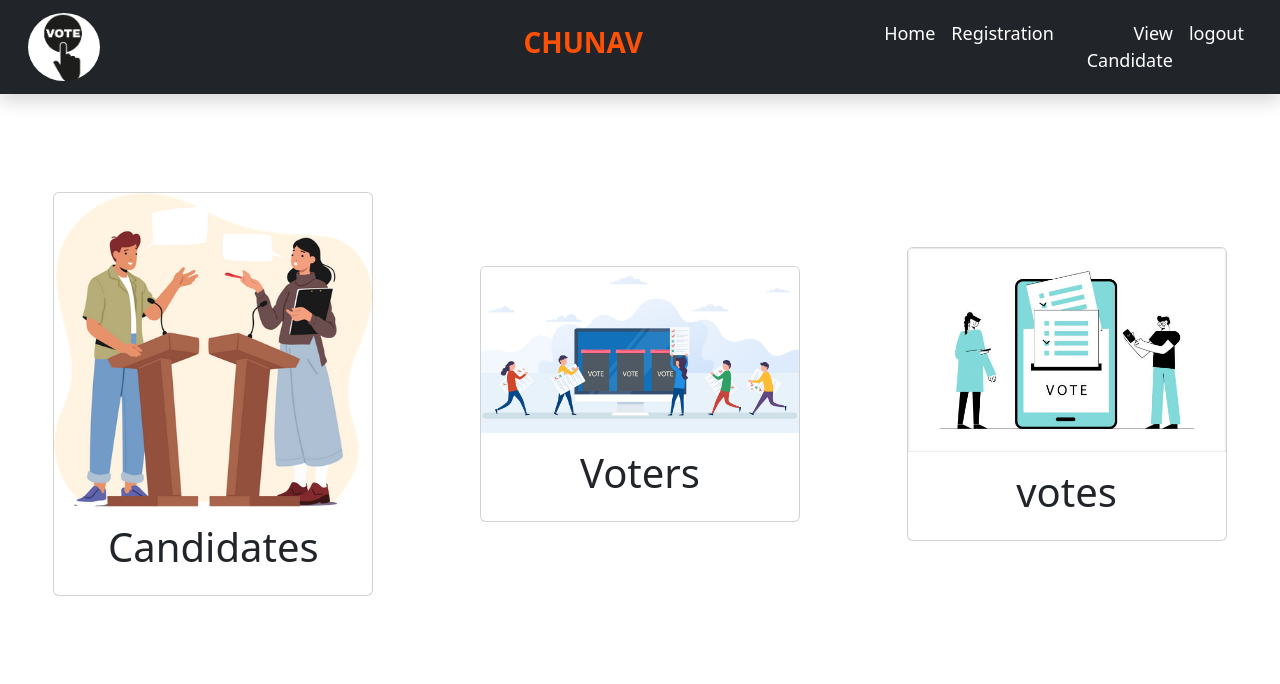
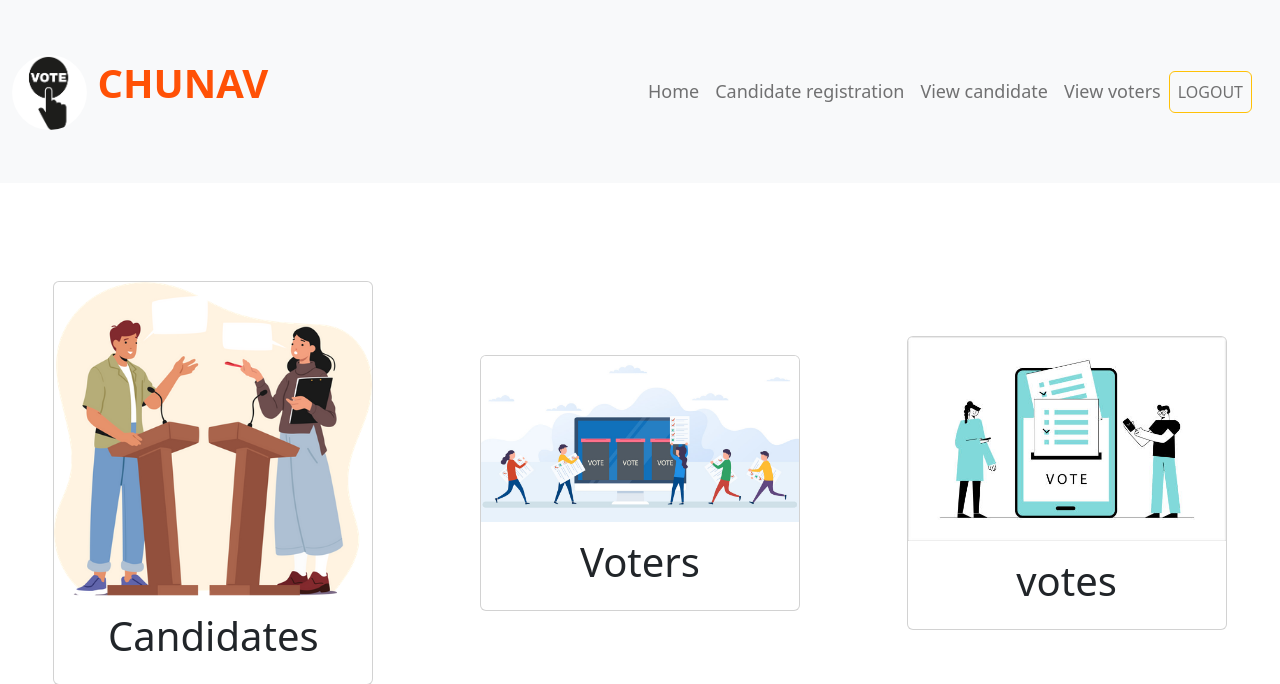
Before and after one commit to mearjuntripathi/PHP, a PHP site: page /AdminPanel.html in a window 1280 px wide. Shown: the top 684 px of the page. Run offline with PHP 8.4, Linux system fonts and the light colour scheme.

Commit message:
some design change

```diff
--- a/Elector website/AdminPanel.html
+++ b/Elector website/AdminPanel.html
@@ -1,13 +1,12 @@
 <!DOCTYPE html>
 <html lang="en">
+
 <head>
   <meta charset="UTF-8">
   <meta http-equiv="X-UA-Compatible" content="IE=edge">
   <meta name="viewport" content="width=device-width, initial-scale=1.0">
-    <link href="https://cdn.jsdelivr.net/npm/bootstrap@5.2.0-beta1/dist/css/bootstrap.min.css"
-          rel="stylesheet"
-          integrity="sha384-0evHe/X+R7YkIZDRvuzKMRqM+OrBnVFBL6DOitfPri4tjfHxaWutUpFmBp4vmVor"
-          crossorigin="anonymous">
+  <link href="https://cdn.jsdelivr.net/npm/bootstrap@5.2.0-beta1/dist/css/bootstrap.min.css" rel="stylesheet"
+    integrity="sha384-0evHe/X+R7YkIZDRvuzKMRqM+OrBnVFBL6DOitfPri4tjfHxaWutUpFmBp4vmVor" crossorigin="anonymous">
 
   <script src="https://cdn.jsdelivr.net/npm/bootstrap@5.2.3/dist/js/bootstrap.bundle.min.js"></script>
 
@@ -20,32 +19,26 @@
 <body>
 
   <!-- this is nav bar on dashboard -->
-
-    <nav class="navbar navbar-expand-lg navbar-light bg-dark shadow" id="fixed">
+  <nav class="navbar navbar-expand-lg navbar-light bg-light py-5">
     <div class="container-fluid">
-          <a class="navbar-brand d-flex" href="#">
-              <div class="flex-column">
-                <i class="social-icon"><img class="rounded-circle" style="width:15%"
-                        src="./image/member_voting.png" alt="logo">
-                </i>
+      <a class="navbar-brand chunav fs-1" href="#">
+        <img src="./image/member_voting.png" alt="" width="75" height="75"
+          class="d-inline-block align-text-top rounded-circle">
+        CHUNAV
       </a>
-          </div>
-          <h3 class="chunav">CHUNAV</h3>
-
-            <button class="navbar-toggler " type="button" data-bs-toggle="collapse"
-                data-bs-target="#navbarSupportedContent" aria-controls="navbarSupportedContent" aria-expanded="false"
-                aria-label="Toggle navigation">
-                <span class="navbar-toggler-icon btn btn-light"></span>
+      <button class="navbar-toggler" type="button" data-bs-toggle="collapse" data-bs-target="#navbarNavAltMarkup"
+        aria-controls="navbarNavAltMarkup" aria-expanded="false" aria-label="Toggle navigation">
+        <span class="navbar-toggler-icon"></span>
       </button>
-
-            <div class="collapse navbar-collapse" id="navbarSupportedContent">
-                <div class="form-white input-group" style="width: 250px;">
-                </div>
-                <ul class="navbar-nav ms-auto me-3">
-                    <li class="nav-item"><a class="nav-link js-scroll-trigger font" href="#">Home</a></li>
-                    <li class="nav-item"><a class="nav-link js-scroll-trigger font" href="#">Registration</a></li>
-                    <li class="nav-item"><a class="nav-link js-scroll-trigger font" href="#">View Candidate</a></li>
-                    <li class="nav-item"><a class="nav-link js-scroll-trigger font" href="#">logout</a></li>
+      <div class="collapse navbar-collapse" id="navbarNavAltMarkup">
+        <ul class="navbar-nav ms-auto me-3 text-end align-items-end">
+          <li class="nav-item"><a class="nav-link js-scroll-trigger font" href="#about">Home</a></li>
+          <li class="nav-item"><a class="nav-link js-scroll-trigger font" href="#experience">Candidate registration</a>
+          </li>
+          <li class="nav-item"><a class="nav-link js-scroll-trigger font" href="#education">View candidate</a></li>
+          <li class="nav-item"><a class="nav-link js-scroll-trigger font" href="#skill">View voters</a></li>
+          <li class="nav-item"><button class="nav-link js-scroll-trigger btn btn-outline-warning" href="#skill">
+              LOGOUT</button></li>
         </ul>
       </div>
     </div>
@@ -85,4 +78,5 @@
   </div>
 
 </body>
+
 </html>
--- a/Elector website/css/style.css
+++ b/Elector website/css/style.css
@@ -65,7 +65,6 @@
 }
 
 .font {
-    color: white;
     text-align: end;
     font-size: large;
 }
```
Lines whose indentation alone changed are shown as unchanged.
